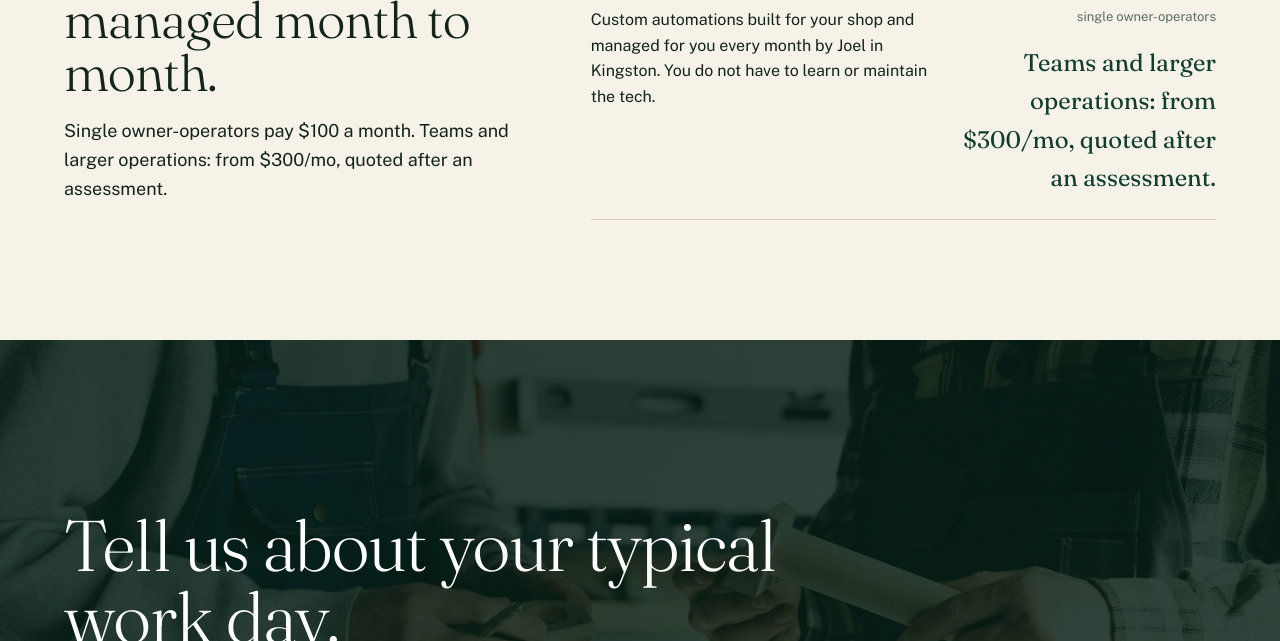
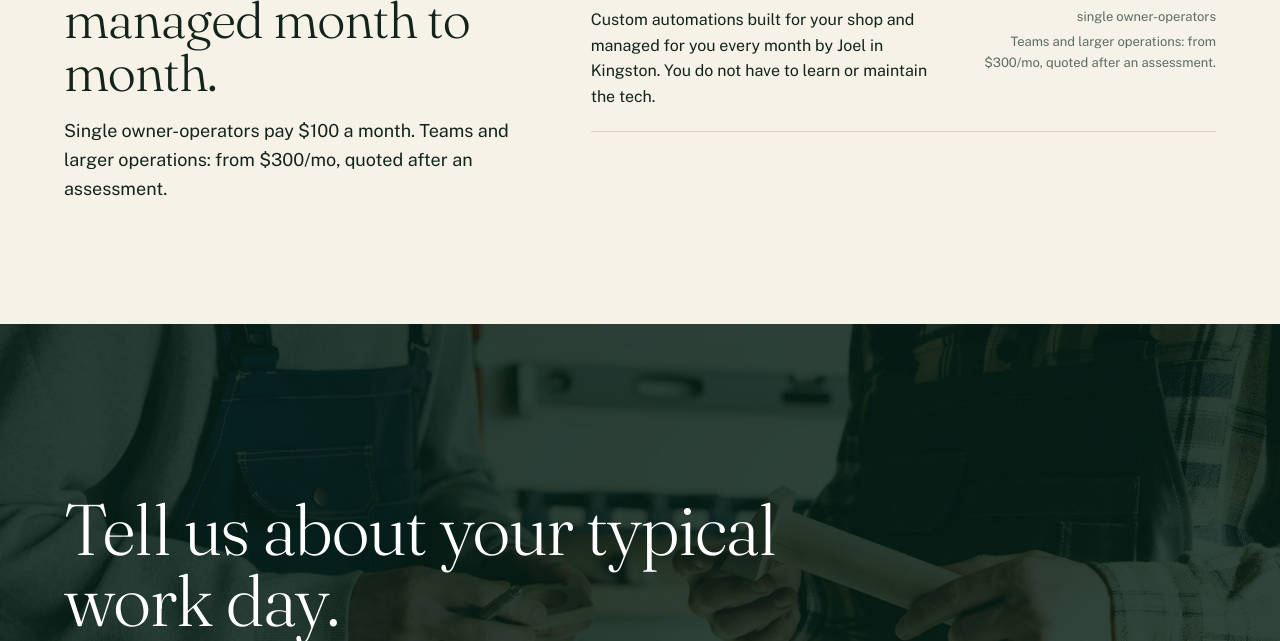
Before and after one commit to Cream-ai/ivllc-site, a plain HTML site: page front-office/index.html in a window 1280 px wide. Shown: the part 3399-4040 px from the top of the page. Drawn offline with Linux system fonts and the light colour scheme.

Commit message:
Make the larger-operations price a caption under the $100 rate.
Keep the wording and leave the intro paragraph unchanged.

Co-authored-by: Cream-ai <Cream-ai@users.noreply.github.com>

```diff
--- a/front-office/index.html
+++ b/front-office/index.html
@@ -101,7 +101,7 @@
     </div>
     <div>
       <div class="prices">
-        <div class="price"><div><h3>Front Office</h3><p>Custom automations built for your shop and managed for you every month by Joel in Kingston. You do not have to learn or maintain the tech.</p></div><div class="amt"><span class="tier-price">$100 a month<small>single owner-operators</small></span><span class="tier-price">Teams and larger operations: from $300/mo, quoted after an assessment.</span></div></div>
+        <div class="price"><div><h3>Front Office</h3><p>Custom automations built for your shop and managed for you every month by Joel in Kingston. You do not have to learn or maintain the tech.</p></div><div class="amt"><span class="tier-price">$100 a month<small>single owner-operators</small><small>Teams and larger operations: from $300/mo, quoted after an assessment.</small></span></div></div>
       </div>
     </div>
   </div>
```
